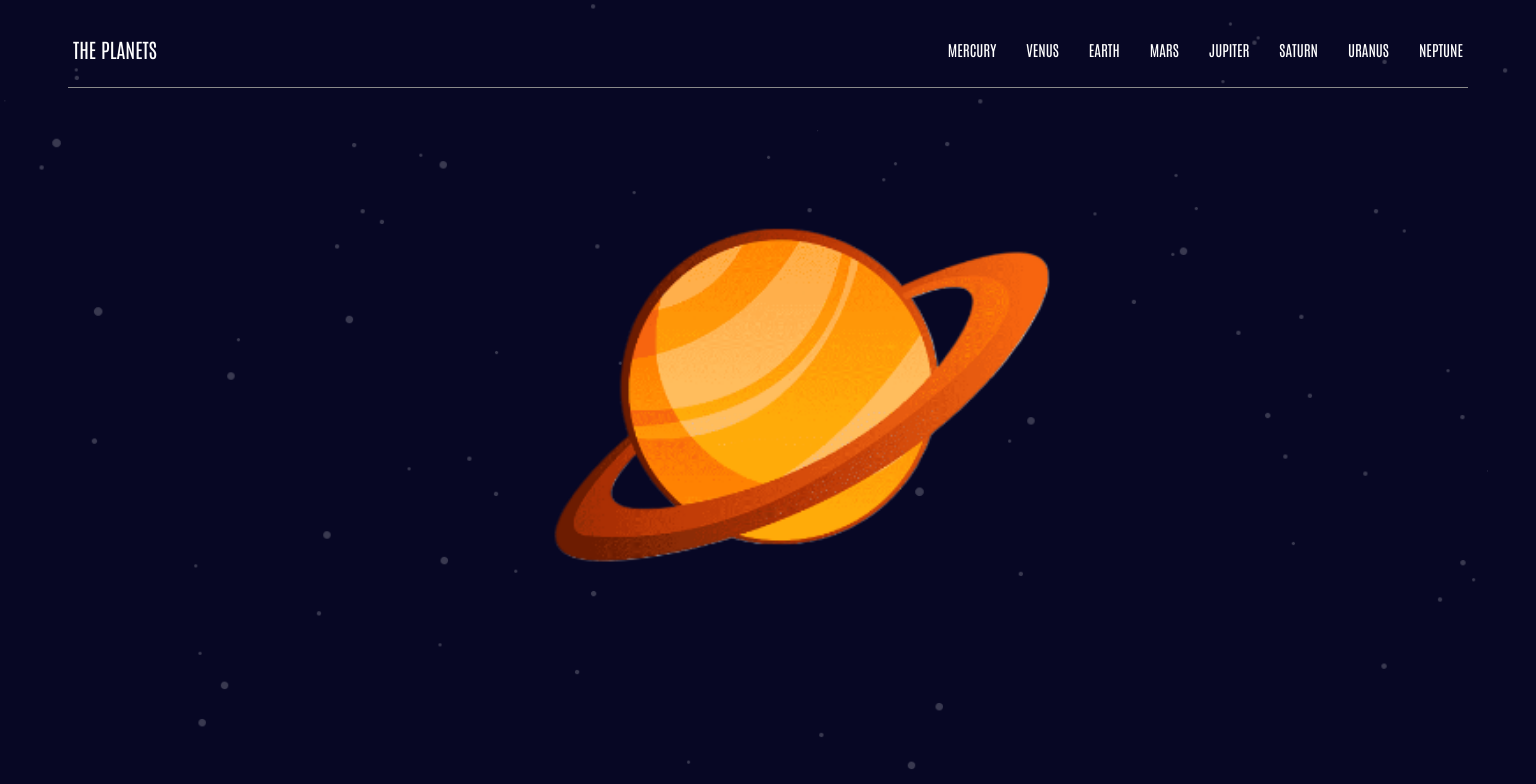
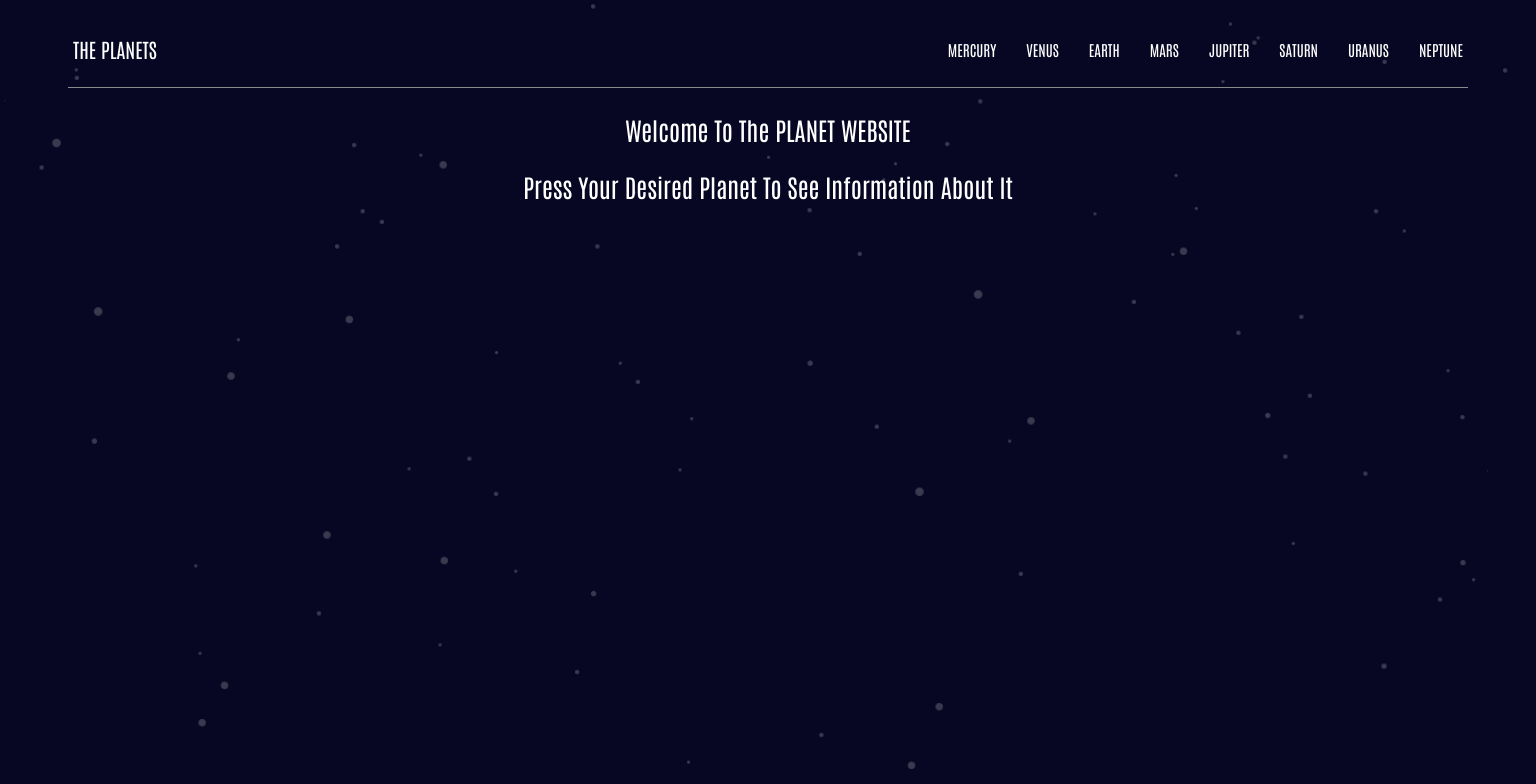
Before and after one commit to LeoMwyuria/Planets-Website, a React (Vite) app: page / in a window 1536 px wide. Shown: the top 784 px of the page. Built offline with nearby package versions, Linux system fonts and the light colour scheme.

Commit message:
minor changes

```diff
--- a/src/App.tsx
+++ b/src/App.tsx
@@ -14,11 +14,16 @@ function App() {
   return (
     <div className='main'>
       <Header />
-      <img className="welcome-planet" src={saturn} alt="" />
       <div className="welcomePage">
         <p>Welcome To The PLANET WEBSITE</p>
         <p>Press Menu To See Planet List</p>
       </div>
+      <div className="mainPage">
+        <p>Welcome To The PLANET WEBSITE</p>
+        <p>Press Your Desired Planet To See Information About It</p>
+      </div>
+
+
 
 
     </div>
--- a/src/index.css
+++ b/src/index.css
@@ -6,6 +6,7 @@ body{
  font-family: 'Antonio';
 
 }
+
 .main{
   width: 375px;
 height: 1000px;
@@ -20,6 +21,7 @@ margin-left: auto;
    margin-left: auto;
    margin-right: auto;
 }
+
 .welcomePage{
   color: white;
   font-size: 30px;
@@ -39,12 +41,23 @@ margin-left: auto;
 margin-right: auto;
 
 }
+.mainPage{
+  display: none;
+}
 @media screen and (min-width:768px){
   .main{
     width: 768px;
 height: 1024px;
 
 
+  }
+  .mainPage{
+    display: block;
+    color: white;
+    margin-left: auto;
+    margin-right: auto;
+    text-align: center;
+    font-size: 25px;
   }
   .welcomePage{
     display: none;
@@ -67,6 +80,14 @@ height: 184px;
   width: 1400px;
   height: 1024px;
 }
+.mainPage{
+  display: block;
+  color: white;
+  margin-left: auto;
+  margin-right: auto;
+  text-align: center;
+  font-size: 25px;
+}
 .image{
   width: 290px;
 height: 290px;
```
Also changed, not shown: vercel.json (added), 1 other file (tests, documents, lock files or other folders).
